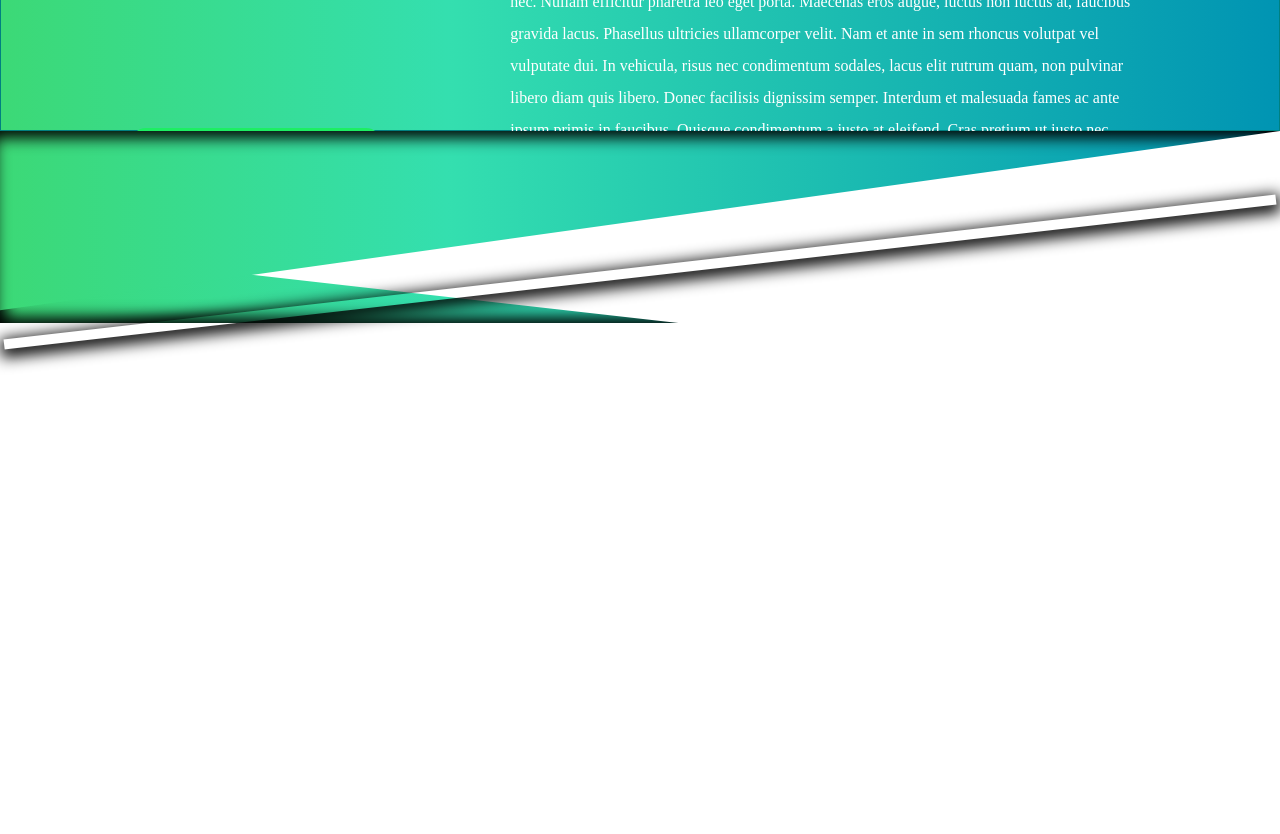
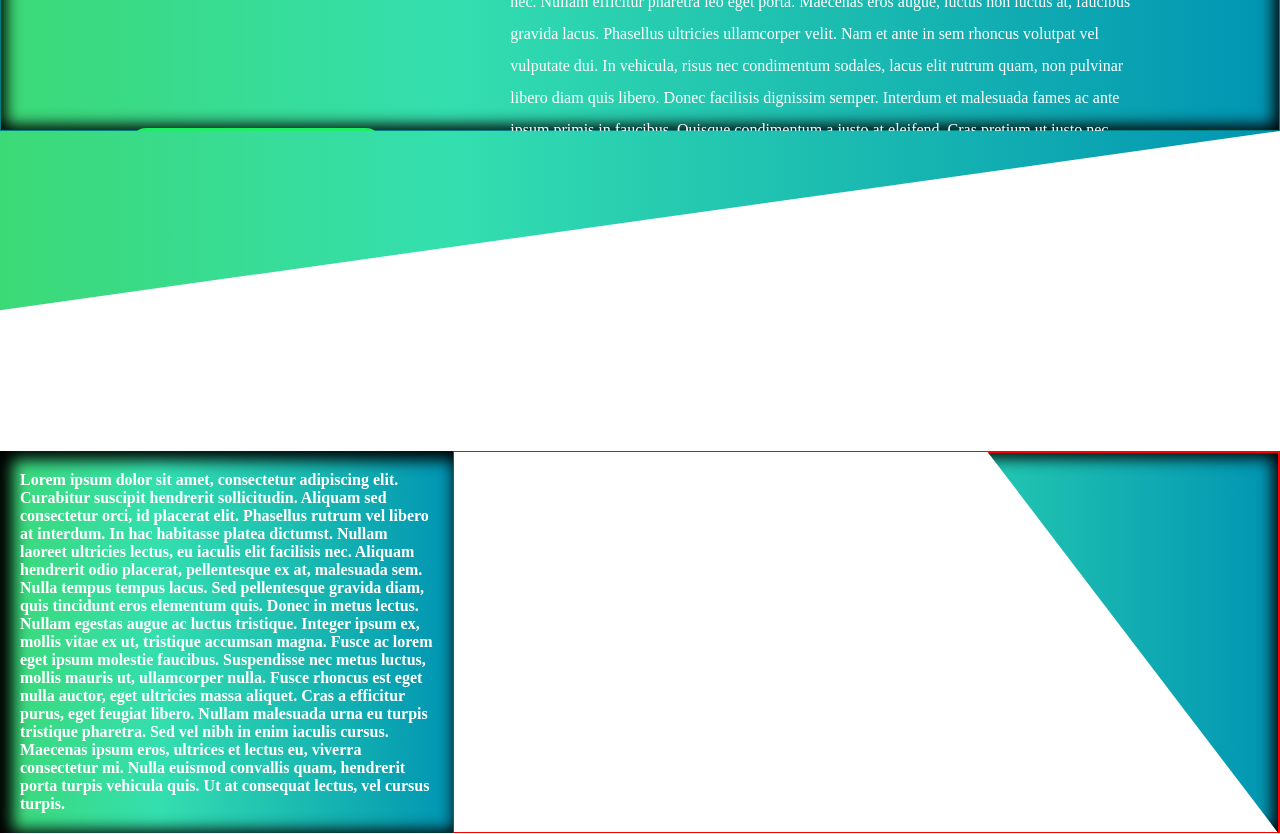
Before and after one commit to RaccoonSama/projetPersoWeb, a plain HTML site: page index.html in a window 1280 px wide. Shown: the part 271-1105 px from the top of the page. Before the commit the page ends 800 px from the top, so only its background shows below. Drawn offline with Linux system fonts and the light colour scheme.

Commit message:
ajout premiere section

```diff
--- a/index.html
+++ b/index.html
@@ -4,7 +4,7 @@
     <meta charset="UTF-8">
     <meta http-equiv="X-UA-Compatible" content="IE=edge">
     <meta name="viewport" content="width=device-width, initial-scale=1.0">
-    <link rel="stylesheet" href="style/style.css">
+    <link rel="stylesheet" href="style.css">
     <title>css-homepage</title>
 </head>
 <body>
@@ -34,10 +34,14 @@
     </div>
     </header>
 <div id="under-triangles">
-    <div id="under-triangle"></div>
-    <div id="under-line"></div>
-    <div id="under-triangle2"></div>
+    <div class="under-triangle"></div>
 </div>
+<div id="main-content"><div class="main-text">Lorem ipsum dolor sit amet, consectetur adipiscing elit. Curabitur suscipit hendrerit sollicitudin. Aliquam sed consectetur orci, id placerat elit. Phasellus rutrum vel libero at interdum. In hac habitasse platea dictumst. Nullam laoreet ultricies lectus, eu iaculis elit facilisis nec. Aliquam hendrerit odio placerat, pellentesque ex at, malesuada sem. Nulla tempus tempus lacus. Sed pellentesque gravida diam, quis tincidunt eros elementum quis. Donec in metus lectus. Nullam egestas augue ac luctus tristique. Integer ipsum ex, mollis vitae ex ut, tristique accumsan magna. Fusce ac lorem eget ipsum molestie faucibus. Suspendisse nec metus luctus, mollis mauris ut, ullamcorper nulla.
+
+    Fusce rhoncus est eget nulla auctor, eget ultricies massa aliquet. Cras a efficitur purus, eget feugiat libero. Nullam malesuada urna eu turpis tristique pharetra. Sed vel nibh in enim iaculis cursus. Maecenas ipsum eros, ultrices et lectus eu, viverra consectetur mi. Nulla euismod convallis quam, hendrerit porta turpis vehicula quis. Ut at consequat lectus, vel cursus turpis.
+</div>
+<div class="side-triangle"><div class="under-triangle2"></div></div>
+
     <footer>
 
     </footer>
--- a/style/style.scss
+++ b/style/style.scss
@@ -4,6 +4,7 @@
     margin: 0;
 }
 #menu {
+
     color: white;
     margin: 0 auto;
     display: flex;
@@ -70,33 +71,41 @@ header {
     display: flex;
     flex-direction: column;
     justify-content: space-between;
+    box-shadow: inset 0px 0px 15px 5px #000000;
 }
 
-#under-triangle {
-    z-index: 9990999999;
+.under-triangle {
     clip-path: polygon(0 0, 0 56%, 100% 0);
     width: 100%;
     height: 20rem;
-    position: fixed;
     background: linear-gradient(90deg, rgba(60,217,118,1) 0%, rgba(52,223,175,1) 35%, rgba(0,148,179,1) 100%);
-    box-shadow: inset -12px 0px 15px 7px #000000;
+
 }
-#under-line {
-position: absolute;
-top: 538px;
-height: 10px;
-width: 100%;
-transform: rotate(-6.5deg);
-box-shadow: 0 4px 15px 4px #000000;
+#main-content {
+    display: flex;
+    .main-text {
+        align-self: flex-end;
+        font-weight: bold;
+        width: 50%;
+        color: white;
+        background: linear-gradient(90deg, rgba(60,217,118,1) 0%, rgba(52,223,175,1) 35%, rgba(0,148,179,1) 100%);
+        padding: 20px;
+        box-shadow: inset 7px 3px 15px 6px #000000;
+        }
 }
-#under-triangle2 {
-    z-index: -9834953874;
-    margin-top: -8rem;
+.side-triangle {
+    border: 1px solid red;
+    width: 100%;
+    position: relative;
+    .under-triangle2 {
+        border: 1px solid red;
+        position: absolute;
+        right: 0;
+        height: 100%;
+        width: 80%;
+        clip-path: polygon(100% 0, 56% 0, 100% 100%);
+        box-shadow: inset 0px 0px 15px 5px #000000;
+        background: linear-gradient(90deg, rgba(60,217,118,1) 0%, rgba(52,223,175,1) 35%, rgba(0,148,179,1) 100%);
 
-    position: fixed;
-    clip-path: polygon(0 76%, 0 100%, 53% 100%);
-    width: 100%;
-    height: 20rem;
-    background: linear-gradient(90deg, rgba(60,217,118,1) 0%, rgba(52,223,175,1) 35%, rgba(0,148,179,1) 100%);
-    box-shadow: inset -4px 4px 15px 10px #000000;
+    }
 }
```
Also changed, not shown: style.css (added).
